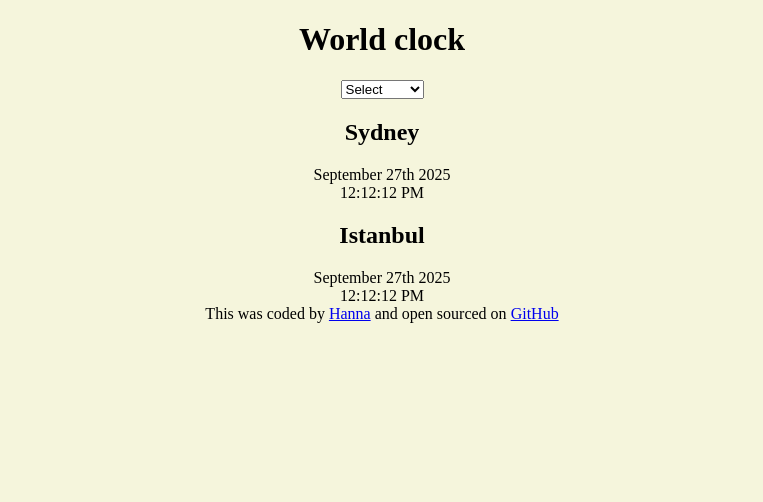
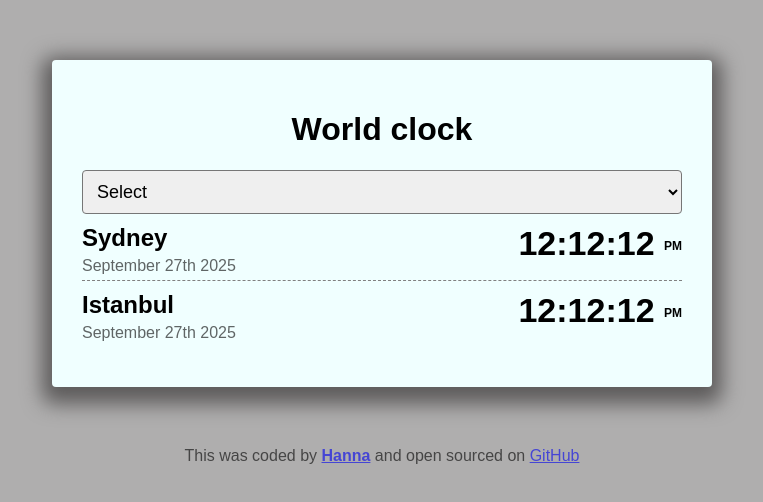
Before and after one commit to BraveBinaryBridger/worldClock, a plain HTML site: page index.html in a window 1280 px wide. Shown: the whole page, without its empty margins (258-1021 px from the left). Drawn offline with Linux system fonts and the light colour scheme.

Commit message:
add styles

```diff
--- a/css/style.css
+++ b/css/style.css
@@ -1,4 +1,59 @@
 body{
-    background-color: beige;
+    background-color: rgb(175, 174, 174);
+    font-family: sans-serif;
+
+}
+.container{
+    max-width: 600px;
+    margin: 60px auto;
+    background-color:azure;
+    padding: 30px;
+    box-shadow: 0px 7px 20px 10px rgb(94, 92, 92);
+    border-radius: 4px;
+}
+
+h1{
     text-align: center;
 }
+
+select{
+    display: block;
+    width: 100%;
+    font-size: 18px;
+    padding: 10px;
+    border-radius: 4px;
+}
+
+.city{
+    display: flex;
+    justify-content: space-between;
+    margin: 10px 0;
+    border-bottom: 1px dashed grey;
+}
+
+.city:last-child{
+    border: none;
+}
+
+h2{
+    margin: 0 auto;
+}
+.date{
+    opacity: 0.6;
+    margin: 5px 0;
+}
+
+.time{
+    font-size: 34px;
+    font-weight: bold;
+}
+.time small{
+    font-size: 12px;
+    vertical-align: middle;
+
+}
+
+footer{
+    text-align: center;
+    opacity: 0.6;
+}
--- a/index.html
+++ b/index.html
@@ -19,19 +19,24 @@
         </select>
 
         <div class="city">
-            <h2>Sydney</h2>
-            <div class="date">September 27th 2025</div>
-            <div class="time">12:12:12 PM</div>
+            <div>
+                <h2>Sydney</h2>
+                <div class="date">September 27th 2025</div>
+            </div>
+            <div class="time">12:12:12 <small>PM</small></div>
         </div>
         <div class="city">
-            <h2>Istanbul</h2>
-            <div class="date">September 27th 2025</div>
-            <div class="time">12:12:12 PM</div>
+            <div>
+                <h2>Istanbul</h2>
+                <div class="date">September 27th 2025</div>
+            </div>
+            <div class="time">12:12:12 <small>PM</small></div>
         </div>
+
     </div>
 
     <footer>
-        This was coded by <a href="https://bravebinarybridger.github.io/" target="_blank">Hanna</a>
+        This was coded by <a href="https://bravebinarybridger.github.io/" target="_blank"><strong>Hanna</strong></a>
         and open sourced on <a href="https://github.com/BraveBinaryBridger/worldClock.git" target="_blank">GitHub</a>
     </footer>
     <script src="js/index.js"></script>
```
